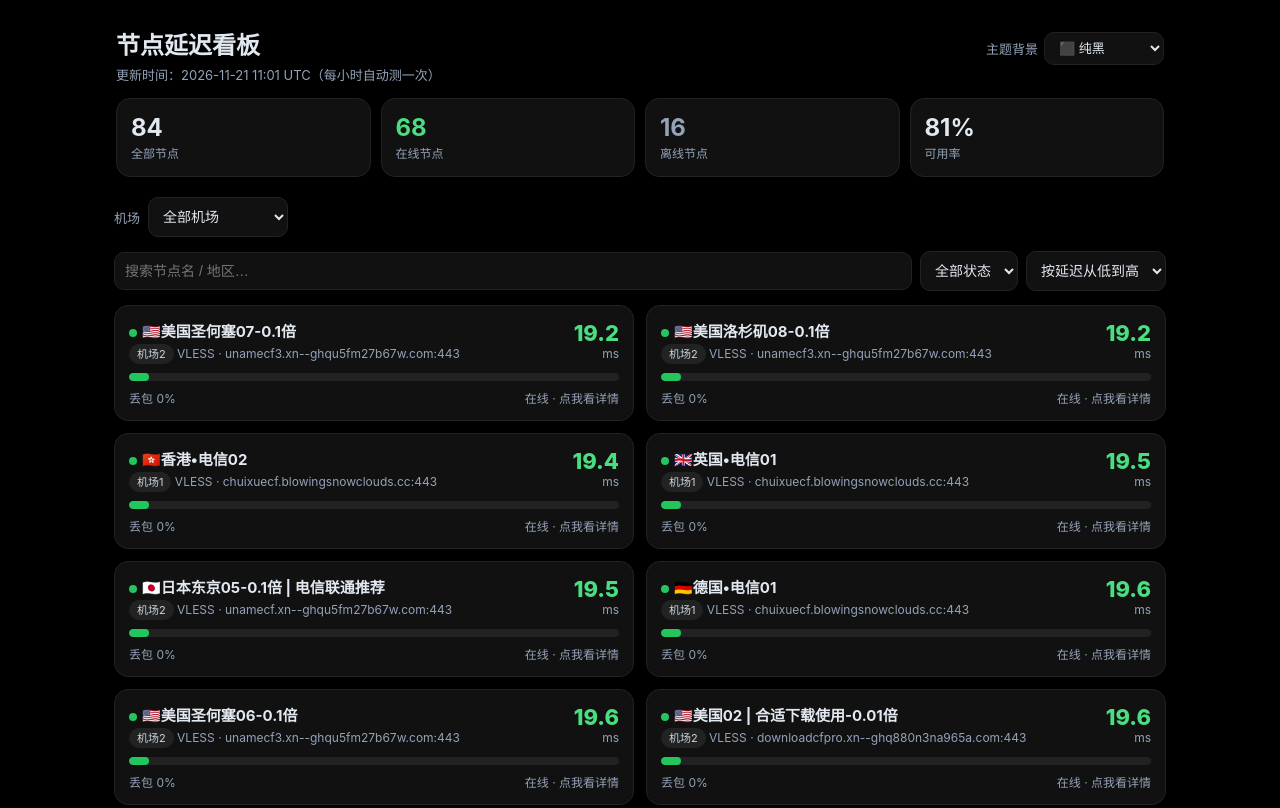
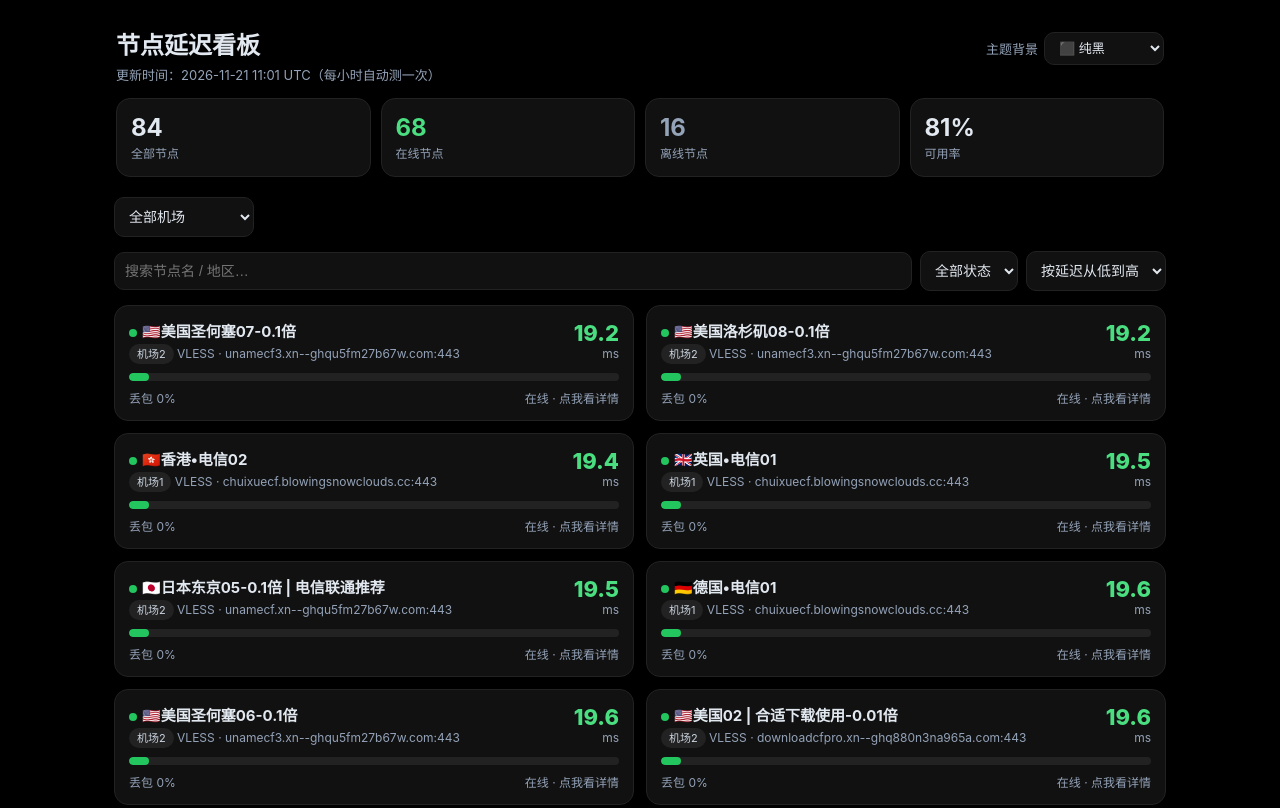
Before and after one commit to iewcxcx/node-dashboard, a plain HTML site: page index.html in a window 1280 px wide. Shown: the top 808 px of the page. Drawn offline with Linux system fonts and the light colour scheme.

Commit message:
Add files via upload

```diff
--- a/index.html
+++ b/index.html
@@ -23,7 +23,7 @@
   input,select{background:#111c33;color:#e2e8f0;border:1px solid #334155;border-radius:10px;padding:10px;font-size:14px}
   input{flex:1;min-width:160px}
   .grid{display:grid;grid-template-columns:repeat(2,1fr);gap:12px}
-  @media (max-width:700px){.grid{grid-template-columns:1fr}.stats{grid-template-columns:repeat(2,1fr)}.head-row{flex-direction:column}.theme{order:-1;align-self:flex-end;margin-top:0}}
+  @media (max-width:700px){.grid{grid-template-columns:1fr}.stats{grid-template-columns:repeat(2,1fr)}.head-row{flex-direction:row;align-items:center;justify-content:space-between;flex-wrap:nowrap}.theme{order:0;align-self:auto;margin-top:0}.theme label{display:none}h1{font-size:20px}.theme select{min-width:104px}.controls{flex-direction:column}.controls input{flex:none;width:100%;min-width:0}.controls select{flex:none;width:100%;min-width:0}}
   .card{background:#111c33;border:1px solid #1e293b;border-radius:14px;padding:14px}
   .card.off{opacity:.65}
   .top{display:flex;justify-content:space-between;gap:10px;align-items:flex-start}
@@ -94,12 +94,11 @@
   </header>
 
   <div class="bar-top">
-    <label class="sub" style="white-space:nowrap">机场</label>
     <select id="srcSel" onchange="setSrc(this.value)" style="flex:0;min-width:140px">
       <option value="">全部机场</option>
     </select>
   </div>
-  <div class="bar-top">
+  <div class="bar-top controls">
     <input id="q" placeholder="搜索节点名 / 地区…" oninput="render()">
     <select id="only" onchange="render()">
       <option value="">全部状态</option>
@@ -136,7 +135,10 @@ async function load(){
   document.getElementById('online').textContent=data.online;
   document.getElementById('offline').textContent=data.offline;
   document.getElementById('avail').textContent=data.total?Math.round(data.online/data.total*100)+'%':'-';
-  const srcs=[...new Set(data.nodes.map(n=>n.source).filter(Boolean))];
+  const srcs=[...new Set(data.nodes.map(n=>n.source).filter(Boolean))].sort((a,b)=>{
+    const na=parseInt((a.match(/\d+/)||['0'])[0],10), nb=parseInt((b.match(/\d+/)||['0'])[0],10);
+    return na!==nb?na-nb:a.localeCompare(b,'zh');
+  });
   const sel=document.getElementById('srcSel');
   sel.innerHTML='<option value="">全部机场</option>'+srcs.map(s=>`<option value="${esc(s)}" ${curSrc===s?'selected':''}>${esc(s)}</option>`).join('');
   render();
```
